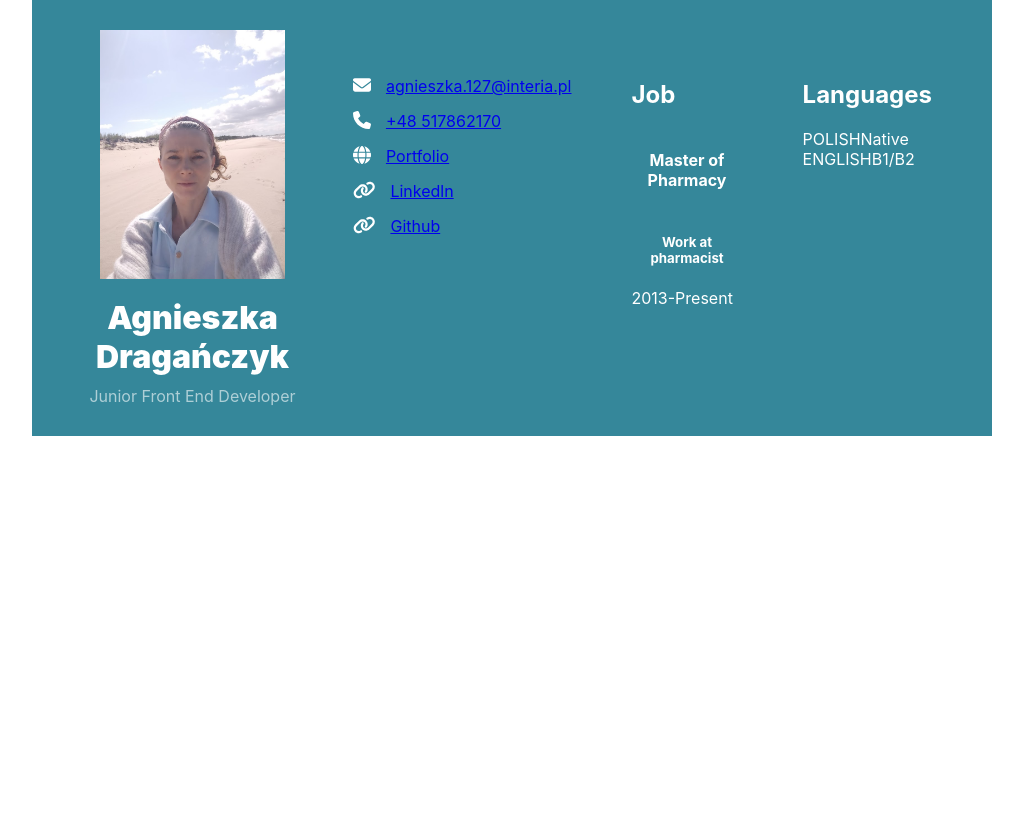
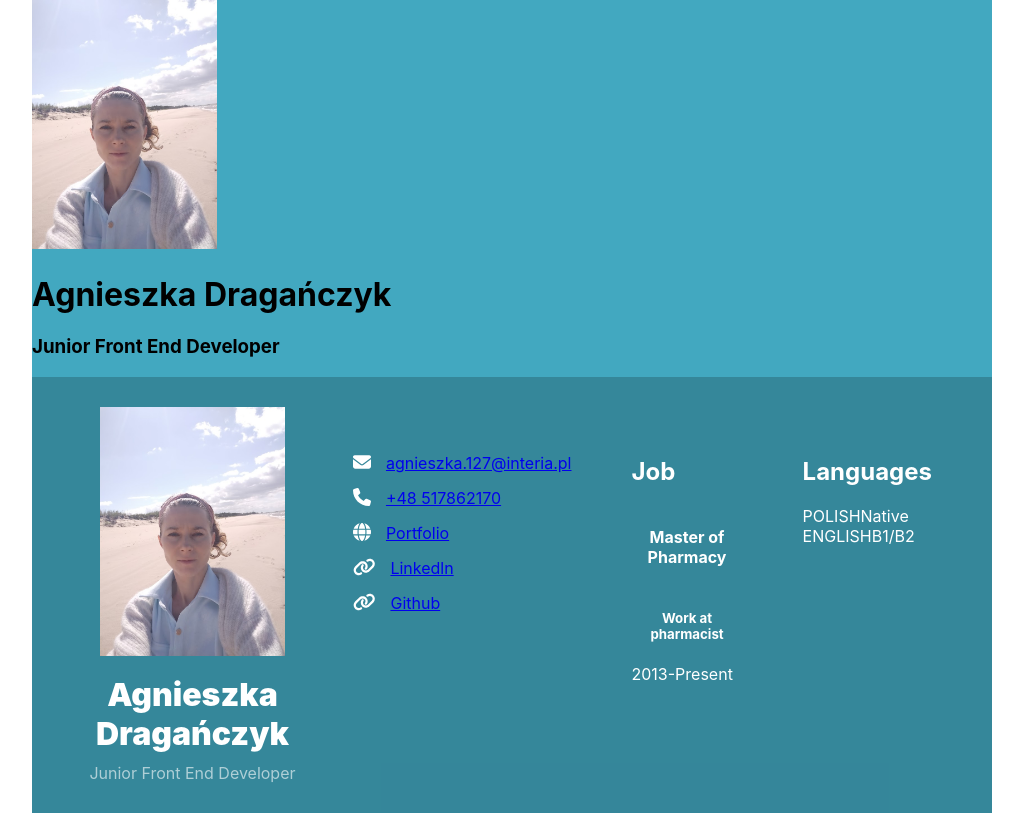
Before and after one commit to AgnieszkaDra/CV-React, a React (Create React App) app: page / in a window 1280 px wide. Shown: the whole page, without its empty margins (128-1151 px from the left). Built offline with nearby package versions, Linux system fonts and the light colour scheme.

Commit message:
some changes in header according to react construction

```diff
--- a/src/App.js
+++ b/src/App.js
@@ -1,12 +1,20 @@
 
+import React from 'react';
 import logo from '../src/assets/face.jpg';
+import Header from './components/Header';
+import data from './data';
+import PropTypes from 'prop-types';
+
 import { FontAwesomeIcon } from '@fortawesome/react-fontawesome'
 import { faEnvelope, faPhone, faGlobe, faLink } from '@fortawesome/free-solid-svg-icons'
 
 
-function App() {
-  return (
+export default class CV extends React.Component{
+  render() {
+    return (
+  <>
     <div className="container">
+      <Header {...this.props.infoProfile.profileBasic}></Header>
       <div class="header">
         <div className="profile-container">
           <div>
@@ -64,7 +72,15 @@ function App() {
       <div className="main">
       </div>
     </div>
-  );
+    </>
+
+
+  )};
 }
 
-export default App;
+
+
+CV.propTypes = {
+  profile: PropTypes.shape().isRequired,
+
+};
--- /dev/null
+++ b/src/components/Header.js
@@ -0,0 +1,17 @@
+import React from 'react';
+
+import MainProfile from './MainProfile';
+
+export default class Header extends React.Component {
+
+    render() {
+        return (
+            <header>
+                <div className="profile-container">
+                    <MainProfile {...this.props}></MainProfile>
+                </div>
+            </header>
+
+        );
+    }
+}
--- /dev/null
+++ b/src/components/MainProfile.js
@@ -0,0 +1,18 @@
+import React from "react";
+import logo from '../assets/face.jpg'
+class MainProfile extends React.Component{
+
+    render(){
+
+        return (
+
+                <div>
+                    <img className="photo" src={logo} alt="" style={{ maxWidth: 185 }} />
+                    <h1 className="name">{this.props.name}</h1>
+                    <h3 className='tagname'>{this.props.title}</h3>
+                </div>
+
+        )
+    }
+}
+export default MainProfile
--- /dev/null
+++ b/src/data/index.js
@@ -0,0 +1,10 @@
+import infoProfile from './infoProfile';
+
+export const data = {
+
+  infoProfile,
+
+
+};
+
+export default data;
--- /dev/null
+++ b/src/data/infoProfile.js
@@ -0,0 +1,15 @@
+const infoProfile = {
+    profileBasic :{ name: 'Agnieszka Dragańczyk', title: 'Junior Front End Developer'},
+    profilelist: [
+
+        { mail: 'agnieszka.127@interia.pl'},
+        { phoneNumber: '+48 517 862 170'},
+        { portfolio: ''},
+        { linkedin: ''},
+        { github: ''},
+        { imagePath: ''}
+      ]
+    }
+
+
+  export default infoProfile;
--- a/src/index.css
+++ b/src/index.css
@@ -100,3 +100,8 @@ code {
   padding-left: 0;
   list-style: none;
 }
+
+.sidebar-wrapper {
+  width: 30px;
+  height: 40px;
+}
--- a/src/index.js
+++ b/src/index.js
@@ -1,13 +1,14 @@
 import React from 'react';
 import ReactDOM from 'react-dom/client';
 import './index.css';
-import App from './App';
+import CV from './App';
+import data from './data';
 import reportWebVitals from './reportWebVitals';
 
 const root = ReactDOM.createRoot(document.getElementById('root'));
 root.render(
   <React.StrictMode>
-    <App />
+    <CV {...data}/>
   </React.StrictMode>
 );
 
```
